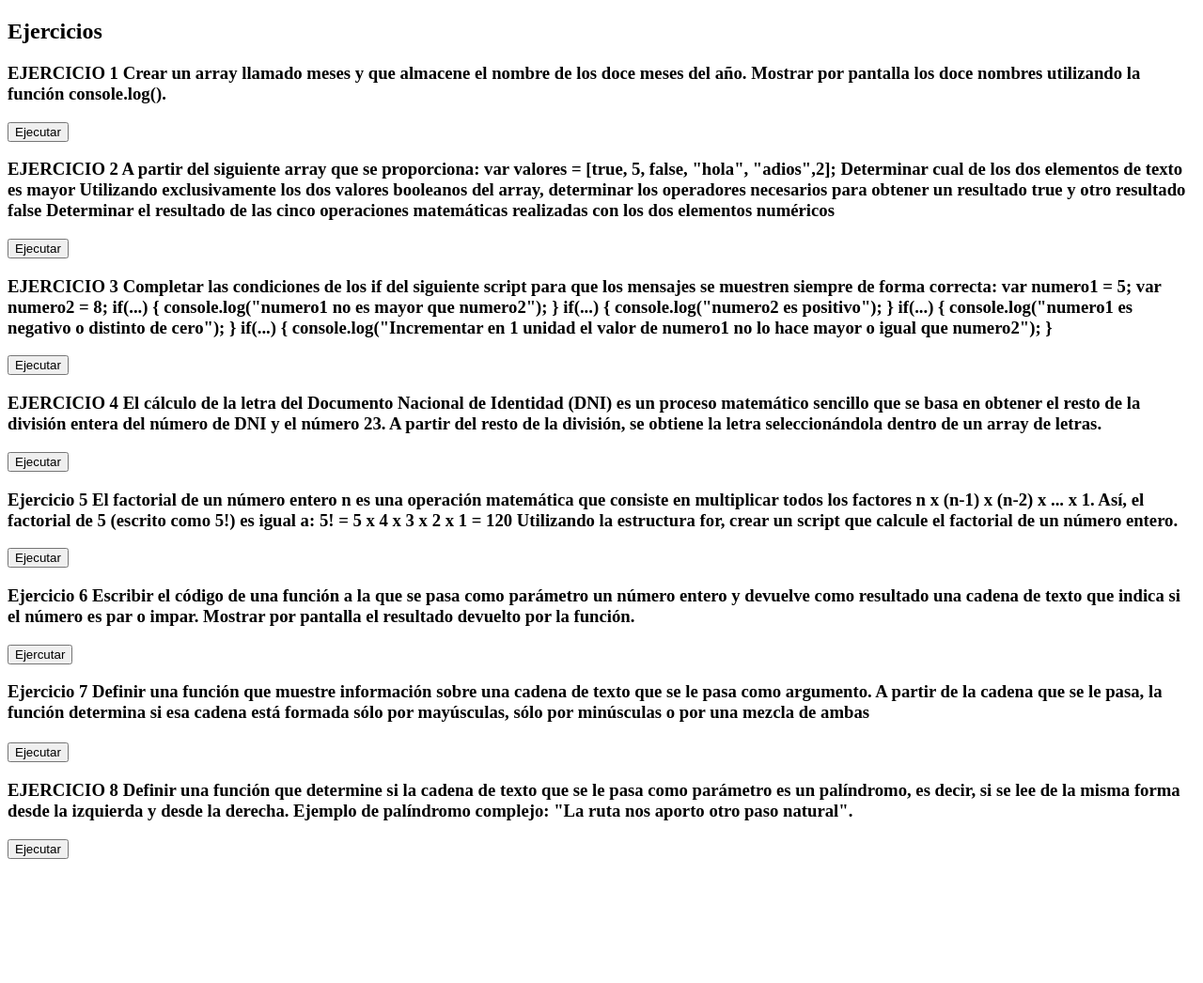
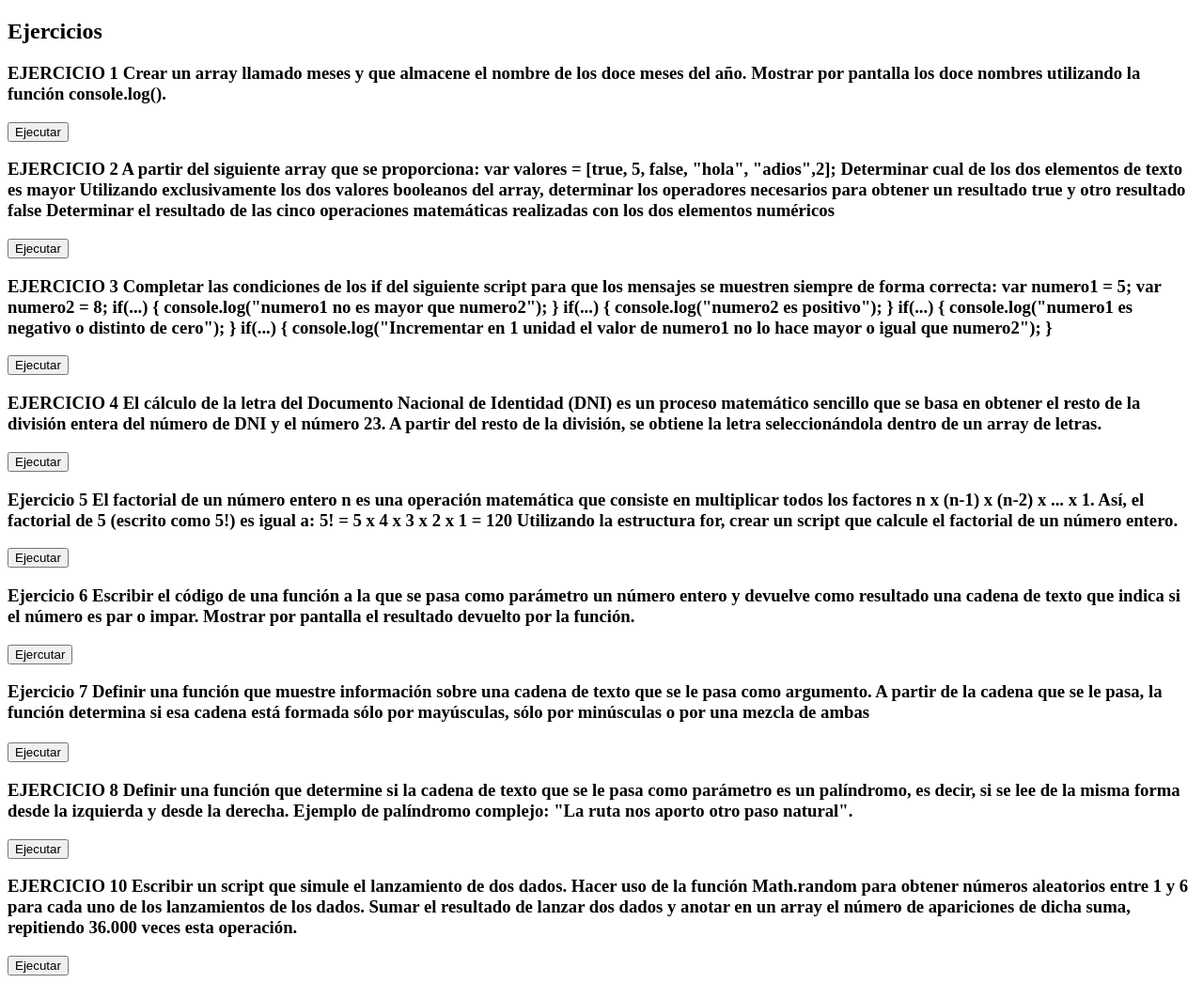
Before and after one commit to JorgeFuentes4124/JsEjemplos, a plain HTML site: page index.html in a window 1280 px wide. Shown: the whole page at 94% size. Before the commit the page ends 922 px from the top, so only its background shows below. Drawn offline with Linux system fonts and the light colour scheme.

Commit message:
Update index.html

```diff
--- a/index.html
+++ b/index.html
@@ -98,10 +98,16 @@
   Ejemplo de palíndromo complejo: "La ruta nos aporto otro paso natural".
 
 </h3>
-</h3>
-
 <button onclick="ejercicio8()">Ejecutar</button>
 <script src="index.js"></script>
 
+<h3>EJERCICIO 10
+  Escribir un script que simule el lanzamiento de dos dados. Hacer uso de la función
+  Math.random para obtener números aleatorios entre 1 y 6 para cada uno de los
+  lanzamientos de los dados. Sumar el resultado de lanzar dos dados y anotar en un array el
+  número de apariciones de dicha suma, repitiendo 36.000 veces esta operación.
+</h3>
+<button onclick="lanzamientoDados()">Ejecutar</button>
+<script src="index.js"></script>
 </body>
 </html>
```
